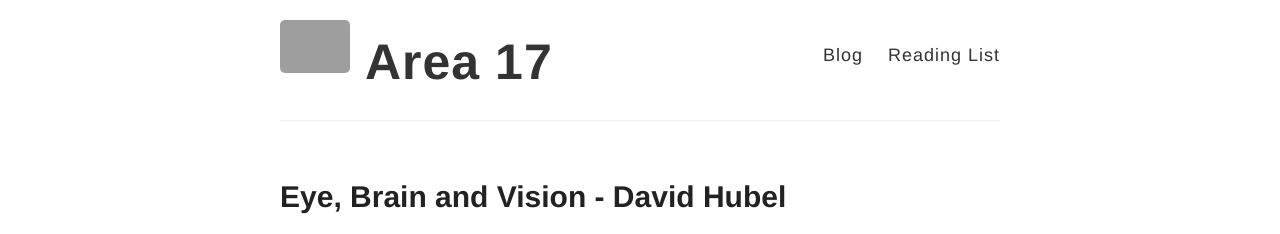
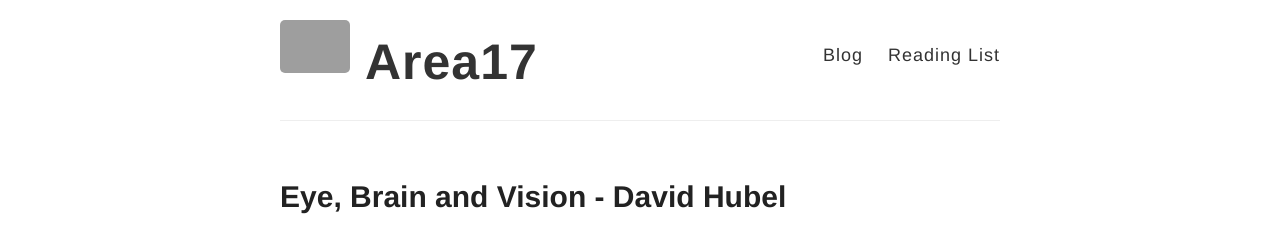
Before and after one commit to kvsrh/kvsrh.github.io.old, a Jekyll site: the page built from index.html, in a window 1280 px wide. Shown: the top 234 px of the page. Built offline with Jekyll 4.4.1, drawn with Linux system fonts in a browser that asks for light colours; grey boxes are pictures that could not be loaded.

Commit message:
Title change.

```diff
--- a/_config.yml
+++ b/_config.yml
@@ -3,7 +3,7 @@
 #
 
 # Name of your site (displayed in the header)
-name: Area 17
+name: Area17
 
 # Short bio or description (displayed in the header)
 description:
```
